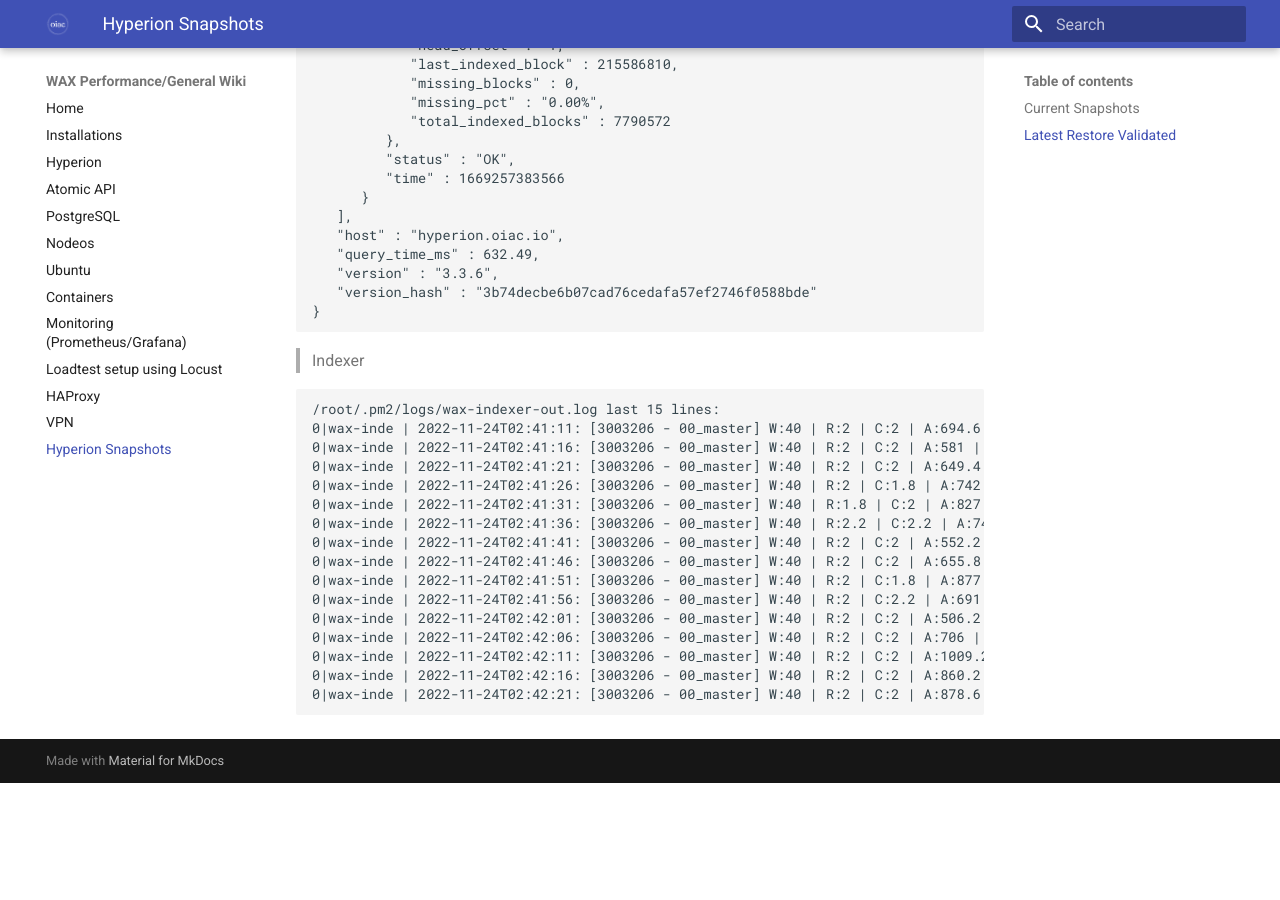
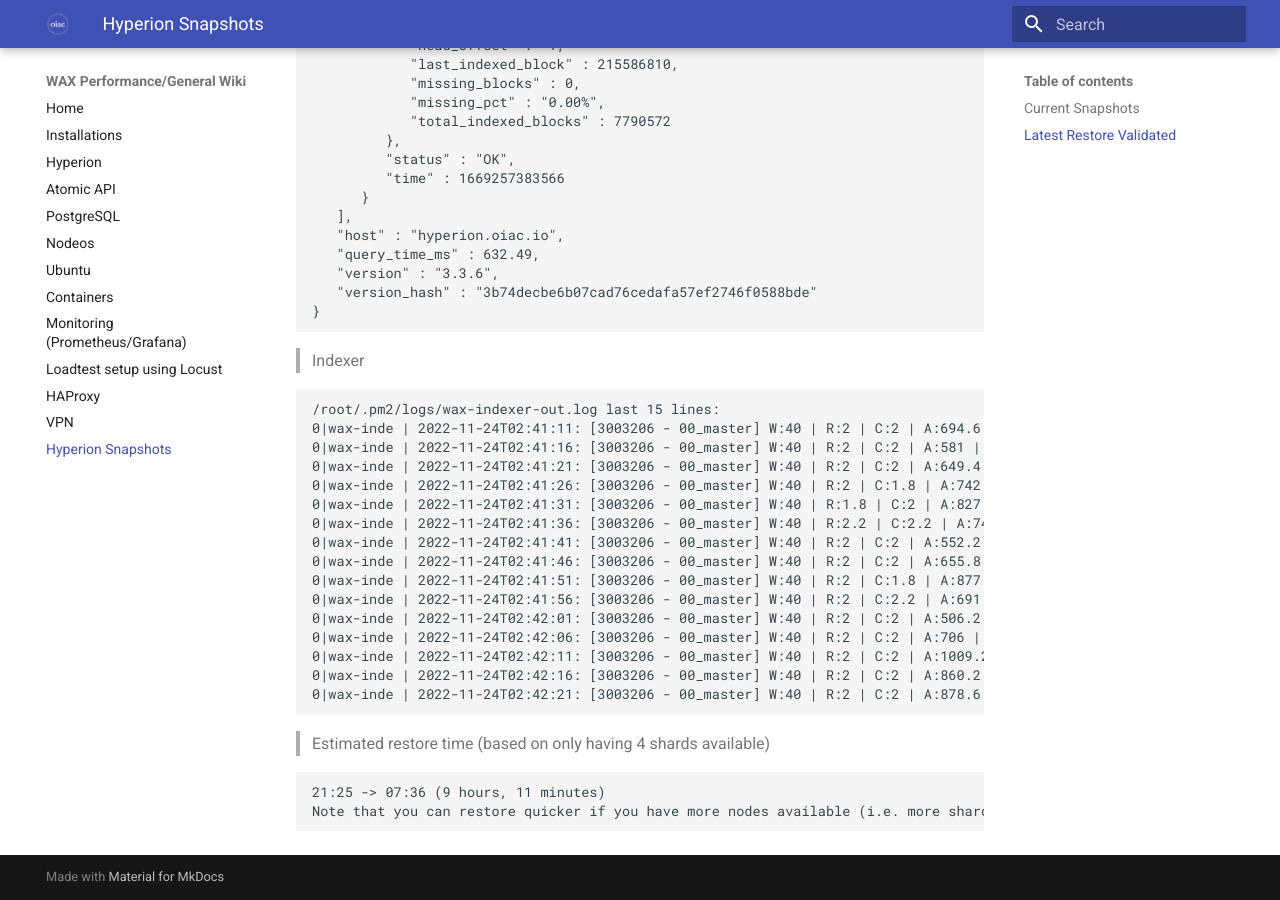
Before and after one commit to oneinacillian/wiki, an MkDocs documentation site: the page built from docs/snapshots.md, in a window 1280 px wide and 900 px high, scrolled down 6594 px. Built offline with MkDocs 1.6.1 and Material for MkDocs 9.7.7, drawn with Linux system fonts in a browser that asks for light colours; before the commit the page ends 7377 px from its top, so only the background shows below that.

Commit message:
Add estimated time of restore based on single node

````diff
--- a/docs/snapshots.md
+++ b/docs/snapshots.md
@@ -213,3 +213,10 @@
 0|wax-inde | 2022-11-24T02:42:16: [3003206 - 00_master] W:40 | R:2 | C:2 | A:860.2 | D:954 | I:2359.4
 0|wax-inde | 2022-11-24T02:42:21: [3003206 - 00_master] W:40 | R:2 | C:2 | A:878.6 | D:1104.6 | I:2242.4
 ```
+
+> Estimated restore time (based on only having 4 shards available) <br>
+
+```
+21:25 -> 07:36 (9 hours, 11 minutes)
+Note that you can restore quicker if you have more nodes available (i.e. more shards to do the work)
+```
````
